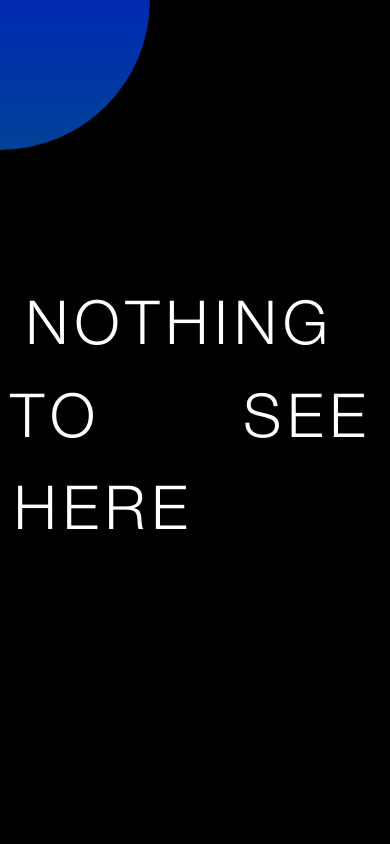
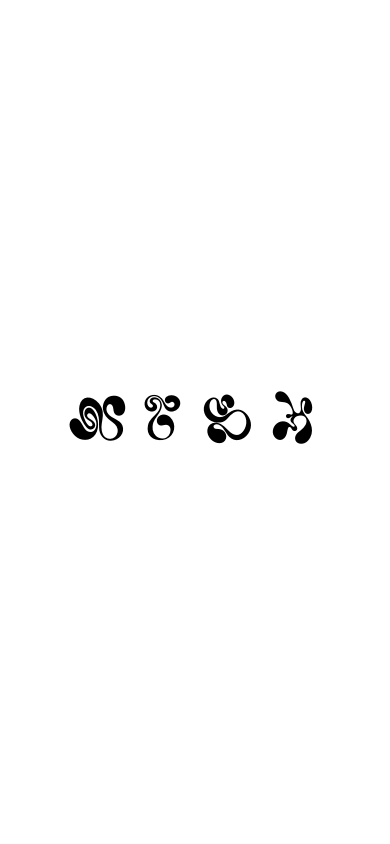
Before and after one commit to IBjelica/ibjelica.github.io, a React (Vite) app: page / in a window 390 px wide. Shown: the top 844 px of the page. Built offline with nearby package versions, Linux system fonts and the light colour scheme.

Commit message:
Loading screen - init

```diff
--- a/src/components/sections/About.jsx
+++ b/src/components/sections/About.jsx
@@ -46,8 +46,6 @@
 
     const handleScroll = (e) => {
         setSectionTop( ref.current.getBoundingClientRect().top )
-        console.log(e.clientX)
-        // handleMouseMove()
     }
 
     useEffect(() => {
--- /dev/null
+++ b/src/components/stairs/index.jsx
@@ -0,0 +1,50 @@
+import { motion } from "framer-motion";
+import './styles.scss'
+import { delay, initial } from "lodash";
+
+export default function Stairs(props) {
+    const { isLoaded } = props;
+
+    const anim = (variants, custom) => {
+        return {
+            initial: "initial",
+            animate: isLoaded ? "enter" : "",
+            exit: "exit",
+            variants,
+            custom
+        }
+    }
+
+    const expand = {
+        initial: {
+            top: 0
+        },
+        enter: (i) => ({
+            top: "100%",
+            transition: {
+                duration: 0.4,
+                delay: 0.05 * i
+            }
+        })
+    }
+
+    const numColumns = 6
+    const loaderText = [ "", "N", "T", "S", "H", "" ]
+
+    return (
+        <div className="page stairs">
+            <div className="transition-container">
+                {
+                    [...Array(numColumns)].map((_, i) => {
+                        return (
+                            <motion.div {...anim(expand, numColumns - i)} className="stair" key={i}>
+                                {loaderText[i]}
+                            </motion.div>
+                        )
+                    })
+                }
+            </div>
+            {props.children}
+        </div>
+    )
+}
--- /dev/null
+++ b/src/components/stairs/styles.scss
@@ -0,0 +1,48 @@
+@import "../../assets/Variables";
+
+.stairs {
+    .transition-container {
+        display: flex;
+        height: 100lvh;
+        width: 100vw;
+        position: fixed;
+        top: 0;
+        left: 0;
+
+        pointer-events: none;
+
+        z-index: 9;
+
+        .stair {
+            --_delay: .2;
+
+            display: flex;
+            justify-content: center;
+            align-items: center;
+            position: relative;
+            height: 100%;
+            width: 100%;
+
+            font-size: clamp(3.8rem, 11vw + 1rem, 9rem);
+
+            background-color: $text-clr;
+
+            pointer-events: all;
+
+            animation-name: changeFont;
+            animation-duration: 1.3s;
+            animation-iteration-count: infinite;
+            animation-timing-function: linear;
+
+        }
+    }
+}
+
+@keyframes changeFont {
+    from {
+        font-family: 'Helvetica-Neue';
+    }
+    to {
+        font-family: 'RabbitHole';
+    }
+}
--- a/src/pages/Home.jsx
+++ b/src/pages/Home.jsx
@@ -1,13 +1,21 @@
 import { useState } from "react";
+import Stairs from "../components/stairs";
 import Hero from "../components/sections/Hero";
 import About from "../components/sections/About";
 
 const Home = () => {
     const [ mousePosition, setMousePosition ] = useState({x: 0, y: 0})
     const [ isHovered, setIsHovered ] = useState(null)
+    const [ isLoaded, setIsLoaded ] = useState(null)
+
+    window.addEventListener('load', () => {
+        setTimeout(() => {
+            setIsLoaded(true)
+        }, 3000);
+    })
 
     return (
-        <>
+        <Stairs isLoaded={isLoaded} >
             <Hero
                 mousePosition={mousePosition}
                 setMousePosition={setMousePosition}
@@ -19,12 +27,14 @@
                 setMousePosition={setMousePosition}
                 isHovered={isHovered}
                 setIsHovered={setIsHovered}
+                onload={() => setIsLoaded(true)}
             />
-        </>
+        </Stairs>
     )
 }
 
 export default Home;
 
+// TODO: Loading screen da bi se prekrila naredna dva todoa
 // TODO: Skoce reci na hero sekciji kad se prvi put posle loada pomeri mis
 // TODO: inicijalna pozicija maski na load
```
